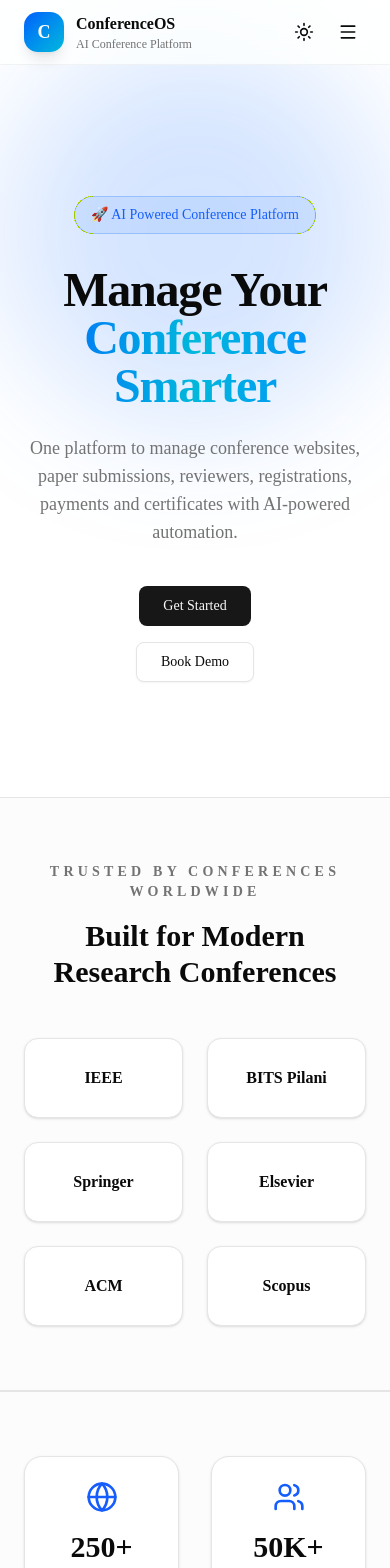
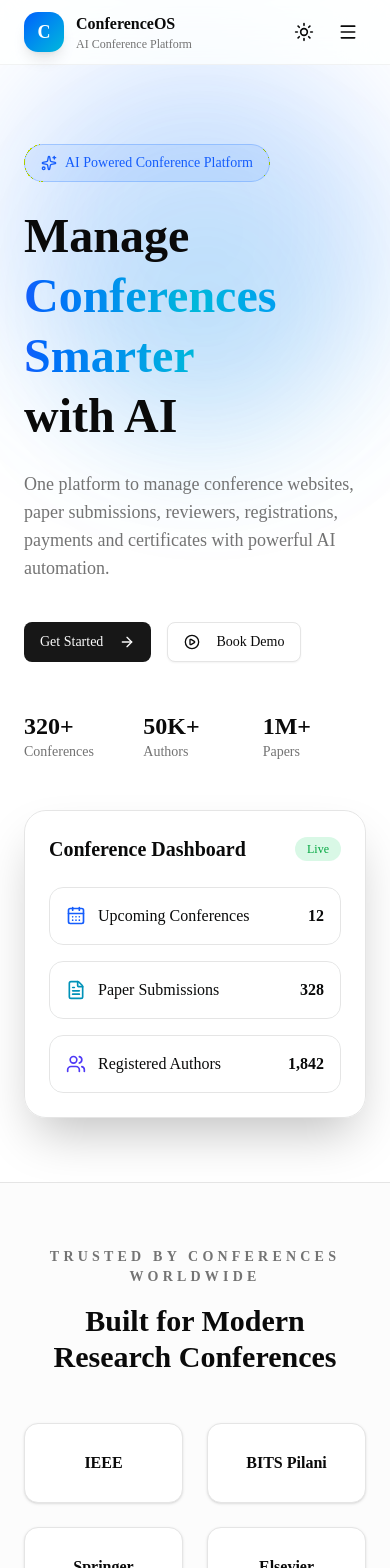
Before and after one commit to arjunsinghmokawat-design/conference-os, a Next.js app: page / in a window 390 px wide. Shown: the top 1568 px of the page. Built offline with nearby package versions, Linux system fonts and the light colour scheme.

Commit message:
Add dashboard sidebar and layout

```diff
--- /dev/null
+++ b/app/dashboard/layout.tsx
@@ -0,0 +1,17 @@
+import Sidebar from "@/components/dashboard/Sidebar";
+
+export default function DashboardLayout({
+  children,
+}: {
+  children: React.ReactNode;
+}) {
+  return (
+    <div className="flex min-h-screen bg-background">
+      <Sidebar />
+
+      <main className="flex-1 overflow-auto">
+        {children}
+      </main>
+    </div>
+  );
+}
--- a/components/dashboard/Sidebar.tsx
+++ b/components/dashboard/Sidebar.tsx
@@ -1,59 +1,153 @@
+"use client";
+
+import Link from "next/link";
+import { usePathname } from "next/navigation";
 import {
   LayoutDashboard,
   CalendarDays,
   FileText,
   Users,
+  UserCheck,
   CreditCard,
   Award,
+  BarChart3,
+  Bot,
   Settings,
-  LogOut,
+  ChevronLeft,
+  ChevronRight,
 } from "lucide-react";
+import { useState } from "react";
+import { cn } from "@/lib/utils";
 
 const menuItems = [
-  { icon: LayoutDashboard, title: "Dashboard", active: true },
-  { icon: CalendarDays, title: "Conferences" },
-  { icon: FileText, title: "Papers" },
-  { icon: Users, title: "Reviewers" },
-  { icon: CreditCard, title: "Payments" },
-  { icon: Award, title: "Certificates" },
-  { icon: Settings, title: "Settings" },
-  { icon: LogOut, title: "Logout" },
+  {
+    title: "Dashboard",
+    href: "/dashboard",
+    icon: LayoutDashboard,
+  },
+  {
+    title: "Conferences",
+    href: "/dashboard/conferences",
+    icon: CalendarDays,
+  },
+  {
+    title: "Paper Submissions",
+    href: "/dashboard/papers",
+    icon: FileText,
+  },
+  {
+    title: "Reviewers",
+    href: "/dashboard/reviewers",
+    icon: UserCheck,
+  },
+  {
+    title: "Authors",
+    href: "/dashboard/authors",
+    icon: Users,
+  },
+  {
+    title: "Payments",
+    href: "/dashboard/payments",
+    icon: CreditCard,
+  },
+  {
+    title: "Certificates",
+    href: "/dashboard/certificates",
+    icon: Award,
+  },
+  {
+    title: "Analytics",
+    href: "/dashboard/analytics",
+    icon: BarChart3,
+  },
+  {
+    title: "AI Assistant",
+    href: "/dashboard/ai",
+    icon: Bot,
+  },
+  {
+    title: "Settings",
+    href: "/dashboard/settings",
+    icon: Settings,
+  },
 ];
 
 export default function Sidebar() {
+  const pathname = usePathname();
+  const [collapsed, setCollapsed] = useState(false);
+
   return (
-    <aside className="w-72 bg-slate-900 border-r border-slate-800 p-6">
+    <aside
+      className={cn(
+        "sticky top-0 flex h-screen flex-col border-r bg-background transition-all duration-300",
+        collapsed ? "w-20" : "w-72"
+      )}
+    >
+      {/* Logo */}
+      <div className="flex h-16 items-center justify-between border-b px-5">
+        {!collapsed && (
+          <div>
+            <h1 className="text-xl font-bold">ConferenceOS</h1>
+            <p className="text-xs text-muted-foreground">
+              AI Conference Platform
+            </p>
+          </div>
+        )}
 
-      <h1 className="text-3xl font-bold text-blue-400">
-        ConferenceOS
-      </h1>
+        <button
+          onClick={() => setCollapsed(!collapsed)}
+          className="rounded-lg border p-2 hover:bg-muted"
+        >
+          {collapsed ? (
+            <ChevronRight size={18} />
+          ) : (
+            <ChevronLeft size={18} />
+          )}
+        </button>
+      </div>
 
-      <p className="mt-2 text-sm text-slate-400">
-        Admin Dashboard
-      </p>
-
-      <nav className="mt-10 space-y-2">
-
+      {/* Navigation */}
+      <nav className="flex-1 space-y-2 p-3">
         {menuItems.map((item) => {
           const Icon = item.icon;
+          const active = pathname === item.href;
 
           return (
-            <button
-              key={item.title}
-              className={`flex w-full items-center gap-3 rounded-xl px-4 py-3 transition ${
-                item.active
-                  ? "bg-blue-600 text-white"
-                  : "text-slate-300 hover:bg-slate-800"
-              }`}
+            <Link
+              key={item.href}
+              href={item.href}
+              className={cn(
+                "flex items-center gap-3 rounded-xl px-4 py-3 text-sm font-medium transition-all",
+                active
+                  ? "bg-primary text-primary-foreground"
+                  : "hover:bg-muted"
+              )}
             >
               <Icon size={20} />
-              {item.title}
-            </button>
+
+              {!collapsed && <span>{item.title}</span>}
+            </Link>
           );
         })}
-
       </nav>
 
+      {/* User */}
+      <div className="border-t p-4">
+        <div className="flex items-center gap-3">
+          <div className="flex h-10 w-10 items-center justify-center rounded-full bg-primary font-bold text-primary-foreground">
+            A
+          </div>
+
+          {!collapsed && (
+            <div>
+              <h3 className="font-medium">Arjun Singh</h3>
+              <p className="text-xs text-muted-foreground">
+                Administrator
+              </p>
+            </div>
+          )}
+        </div>
+      </div>
     </aside>
   );
 }
--- a/components/home/Hero.tsx
+++ b/components/home/Hero.tsx
@@ -1,43 +1,118 @@
+"use client";
 import Link from "next/link";
+import { motion } from "framer-motion";
+import { ArrowRight, PlayCircle, Sparkles, Users, FileText, CalendarDays } from "lucide-react";
 import { Button } from "@/components/ui/button";
 
 export default function Hero() {
   return (
     <section className="relative overflow-hidden bg-background pt-20">
-      {/* Background Glow */}
+      <div className="absolute inset-0">
         <div className="absolute left-1/2 top-10 h-96 w-96 -translate-x-1/2 rounded-full bg-blue-500/20 blur-3xl" />
+        <div className="absolute right-10 top-40 h-72 w-72 rounded-full bg-cyan-500/10 blur-3xl" />
+      </div>
 
-      <div className="relative mx-auto flex min-h-[85vh] max-w-7xl flex-col items-center justify-center px-6 text-center">
-        <span className="rounded-full border border-blue-500/30 bg-blue-500/10 px-4 py-2 text-sm font-medium text-blue-600 dark:text-blue-400">
-          🚀 AI Powered Conference Platform
+      <div className="relative mx-auto grid min-h-[85vh] max-w-7xl items-center gap-12 px-6 py-16 lg:grid-cols-2">
+
+        <motion.div
+          initial={{opacity:0,y:30}}
+          animate={{opacity:1,y:0}}
+          transition={{duration:0.6}}
+        >
+          <div className="mb-6 inline-flex items-center gap-2 rounded-full border border-blue-500/30 bg-blue-500/10 px-4 py-2 text-sm text-blue-600 dark:text-blue-400">
+            <Sparkles className="size-4" />
+            AI Powered Conference Platform
+          </div>
+
+          <h1 className="text-5xl font-extrabold leading-tight md:text-7xl">
+            Manage
+            <span className="block bg-gradient-to-r from-blue-600 via-cyan-500 to-blue-500 bg-clip-text text-transparent">
+              Conferences Smarter
             </span>
-
-        <h1 className="mt-8 max-w-5xl text-5xl font-extrabold tracking-tight text-foreground md:text-7xl">
-          Manage Your
-          <span className="block bg-gradient-to-r from-blue-600 via-cyan-500 to-blue-500 bg-clip-text text-transparent">
-            Conference Smarter
-          </span>
+            with AI
           </h1>
 
-        <p className="mt-6 max-w-3xl text-lg text-muted-foreground md:text-xl">
+          <p className="mt-6 max-w-xl text-lg text-muted-foreground">
             One platform to manage conference websites, paper submissions,
-          reviewers, registrations, payments and certificates with AI-powered
-          automation.
+            reviewers, registrations, payments and certificates with powerful AI automation.
           </p>
 
-        <div className="mt-10 flex flex-col gap-4 sm:flex-row">
+          <div className="mt-10 flex flex-wrap gap-4">
             <Link href="/signup">
               <Button size="lg">
                 Get Started
+                <ArrowRight className="ml-2 size-4" />
               </Button>
             </Link>
 
             <Link href="/contact">
               <Button variant="outline" size="lg">
+                <PlayCircle className="mr-2 size-4" />
                 Book Demo
               </Button>
             </Link>
           </div>
+
+          <div className="mt-12 grid grid-cols-3 gap-4">
+            <div>
+              <h3 className="text-2xl font-bold">320+</h3>
+              <p className="text-sm text-muted-foreground">Conferences</p>
+            </div>
+
+            <div>
+              <h3 className="text-2xl font-bold">50K+</h3>
+              <p className="text-sm text-muted-foreground">Authors</p>
+            </div>
+
+            <div>
+              <h3 className="text-2xl font-bold">1M+</h3>
+              <p className="text-sm text-muted-foreground">Papers</p>
+            </div>
+          </div>
+        </motion.div>
+
+        <motion.div
+          initial={{opacity:0,x:40}}
+          animate={{opacity:1,x:0}}
+          transition={{duration:0.7}}
+          className="relative"
+        >
+          <div className="rounded-3xl border bg-background/70 p-6 shadow-2xl backdrop-blur">
+            <div className="mb-6 flex items-center justify-between">
+              <h2 className="text-xl font-bold">Conference Dashboard</h2>
+              <span className="rounded-full bg-green-500/15 px-3 py-1 text-xs font-medium text-green-600">
+                Live
+              </span>
+            </div>
+
+            <div className="space-y-4">
+              <div className="flex items-center justify-between rounded-xl border p-4">
+                <div className="flex items-center gap-3">
+                  <CalendarDays className="size-5 text-blue-600" />
+                  <span>Upcoming Conferences</span>
+                </div>
+                <strong>12</strong>
+              </div>
+
+              <div className="flex items-center justify-between rounded-xl border p-4">
+                <div className="flex items-center gap-3">
+                  <FileText className="size-5 text-cyan-600" />
+                  <span>Paper Submissions</span>
+                </div>
+                <strong>328</strong>
+              </div>
+
+              <div className="flex items-center justify-between rounded-xl border p-4">
+                <div className="flex items-center gap-3">
+                  <Users className="size-5 text-indigo-600" />
+                  <span>Registered Authors</span>
+                </div>
+                <strong>1,842</strong>
+              </div>
+            </div>
+          </div>
+        </motion.div>
+
       </div>
     </section>
   );
--- a/components/providers/theme-provider.tsx
+++ b/components/providers/theme-provider.tsx
@@ -2,18 +2,19 @@
 
 import * as React from "react";
 import { ThemeProvider as NextThemesProvider } from "next-themes";
+import type { ThemeProviderProps } from "next-themes";
 
 export function ThemeProvider({
   children,
-}: {
-  children: React.ReactNode;
-}) {
+  ...props
+}: ThemeProviderProps) {
   return (
     <NextThemesProvider
       attribute="class"
       defaultTheme="system"
       enableSystem
       disableTransitionOnChange
+      {...props}
     >
       {children}
     </NextThemesProvider>
```
Also changed, not shown: app/dashboard/page.tsx (+10 -81 lines). Lines whose indentation alone changed are shown as unchanged.
